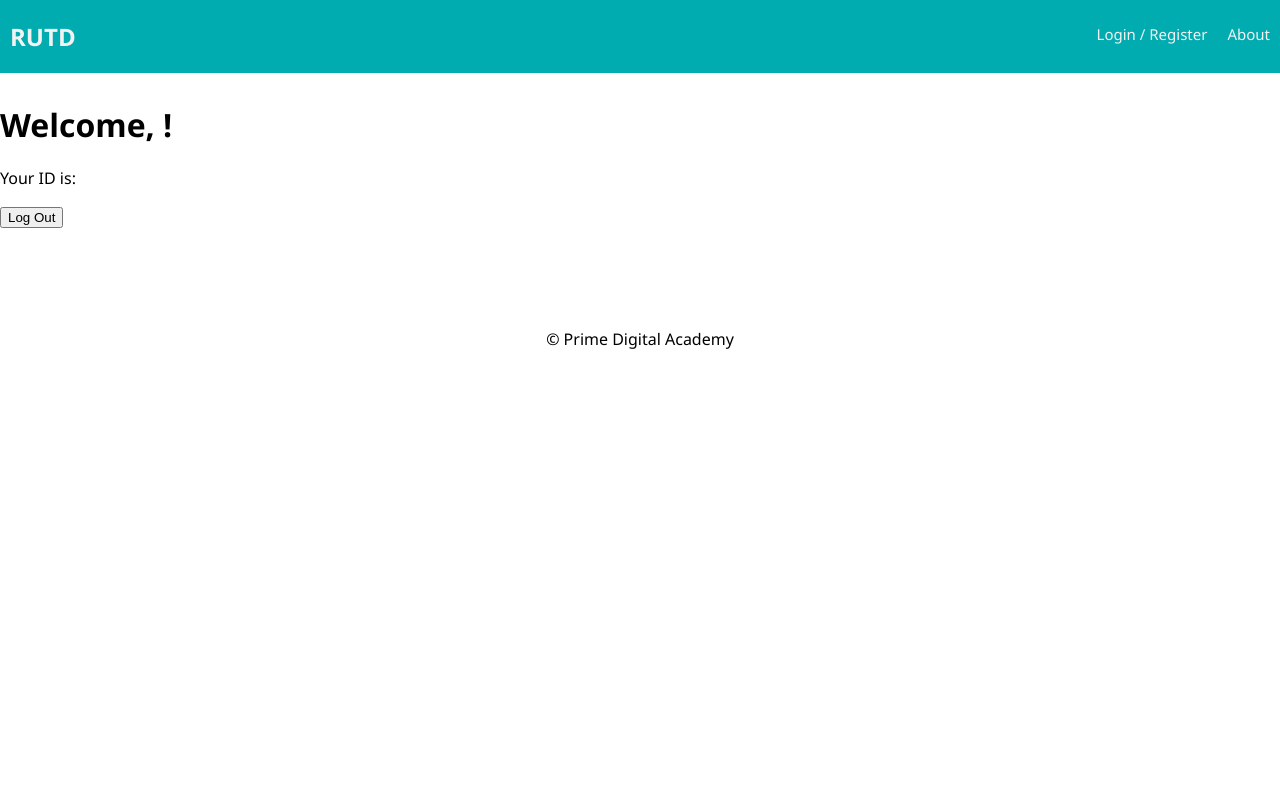
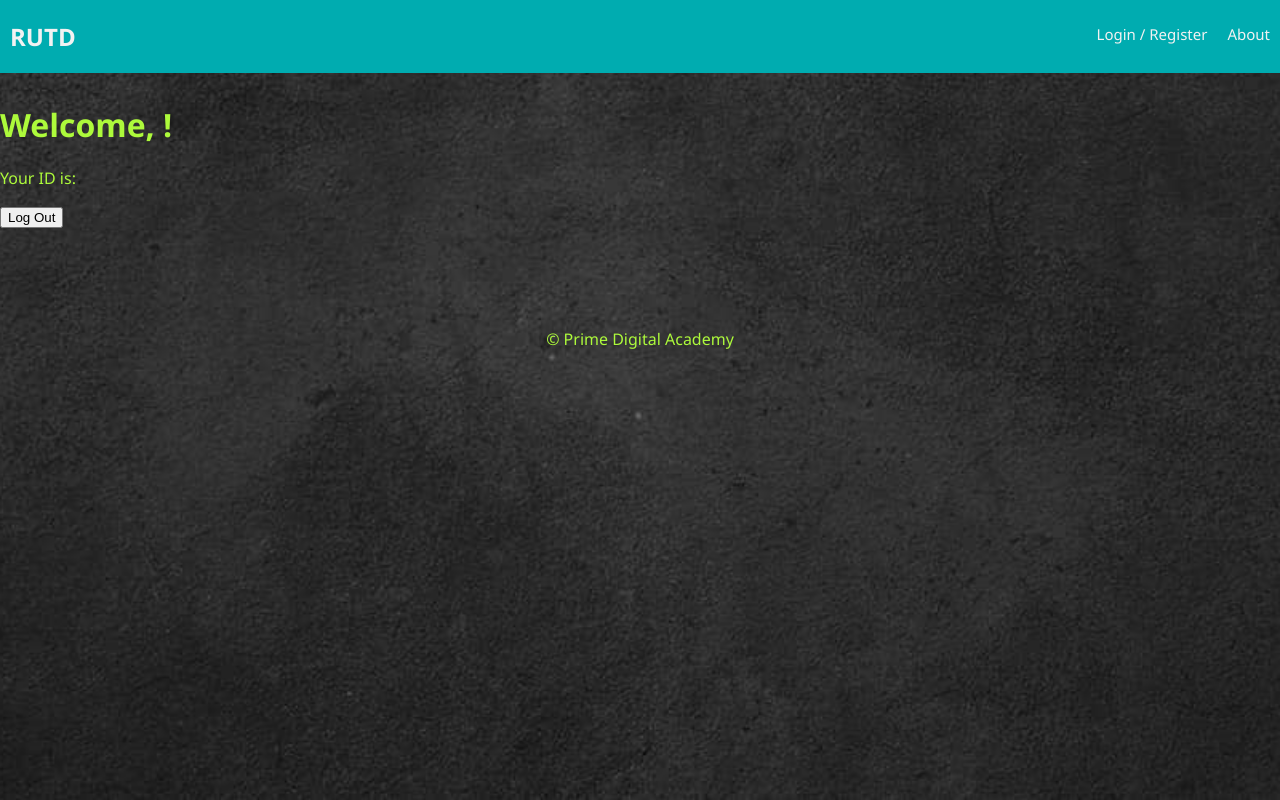
Before and after one commit to Cassen999/rutd, a React app: page /#/home in a window 1280 px wide. Built offline with nearby package versions, Linux system fonts and the light colour scheme; no server answers.

Commit message:
added background image, css and text color

```diff
--- a/src/components/App/App.css
+++ b/src/components/App/App.css
@@ -7,6 +7,16 @@ body,
 body {
   font-family: 'Segoe UI', Tahoma, Geneva, Verdana, sans-serif;
   margin: 0px;
+      position: absolute;
+      width: 100%;
+      height: 100%;
+      background: url('../../Images/webiste\ background.png') no-repeat center center fixed;
+      -webkit-background-size: cover;
+      -moz-background-size: cover;
+      -o-background-size: cover;
+      background-size: cover;
+    color: rgb(78, 80, 80);
+  color: #ADFA3B
 }
 
 img {
```
